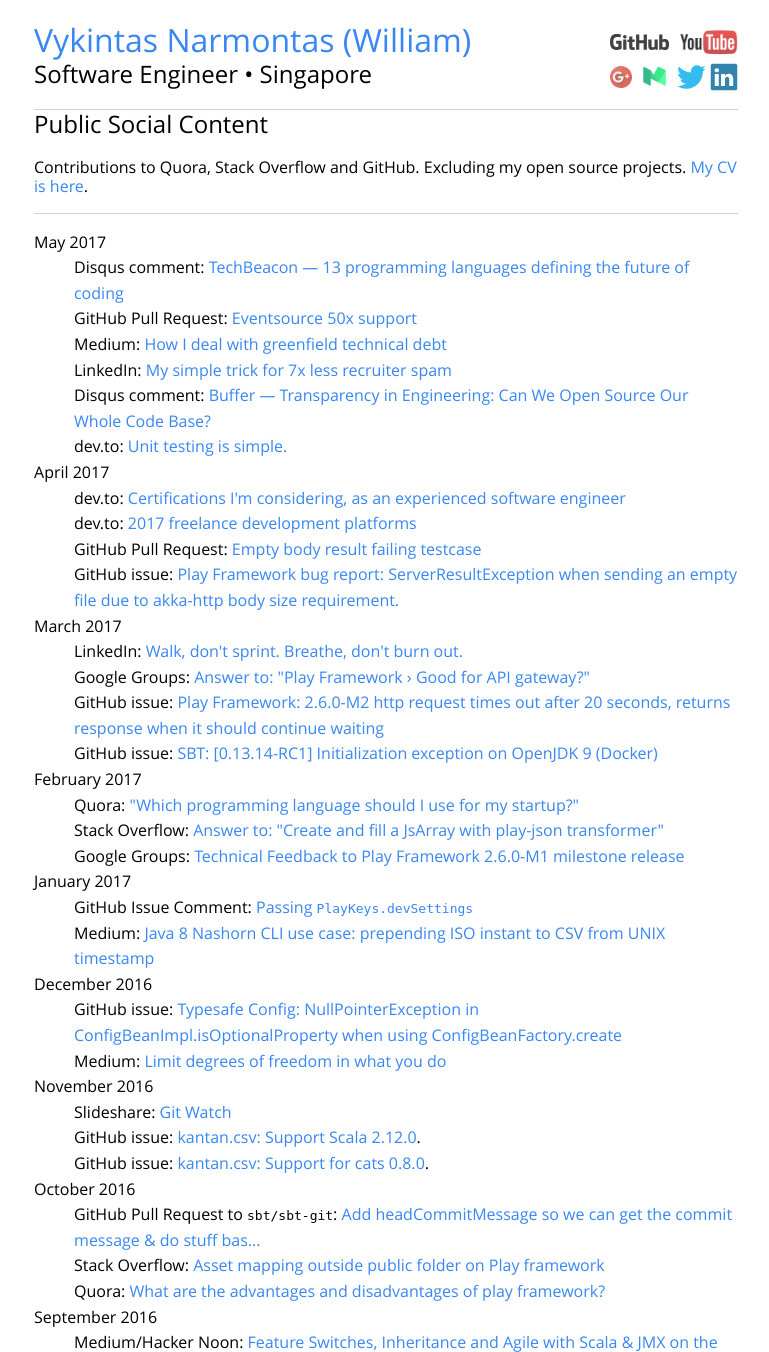
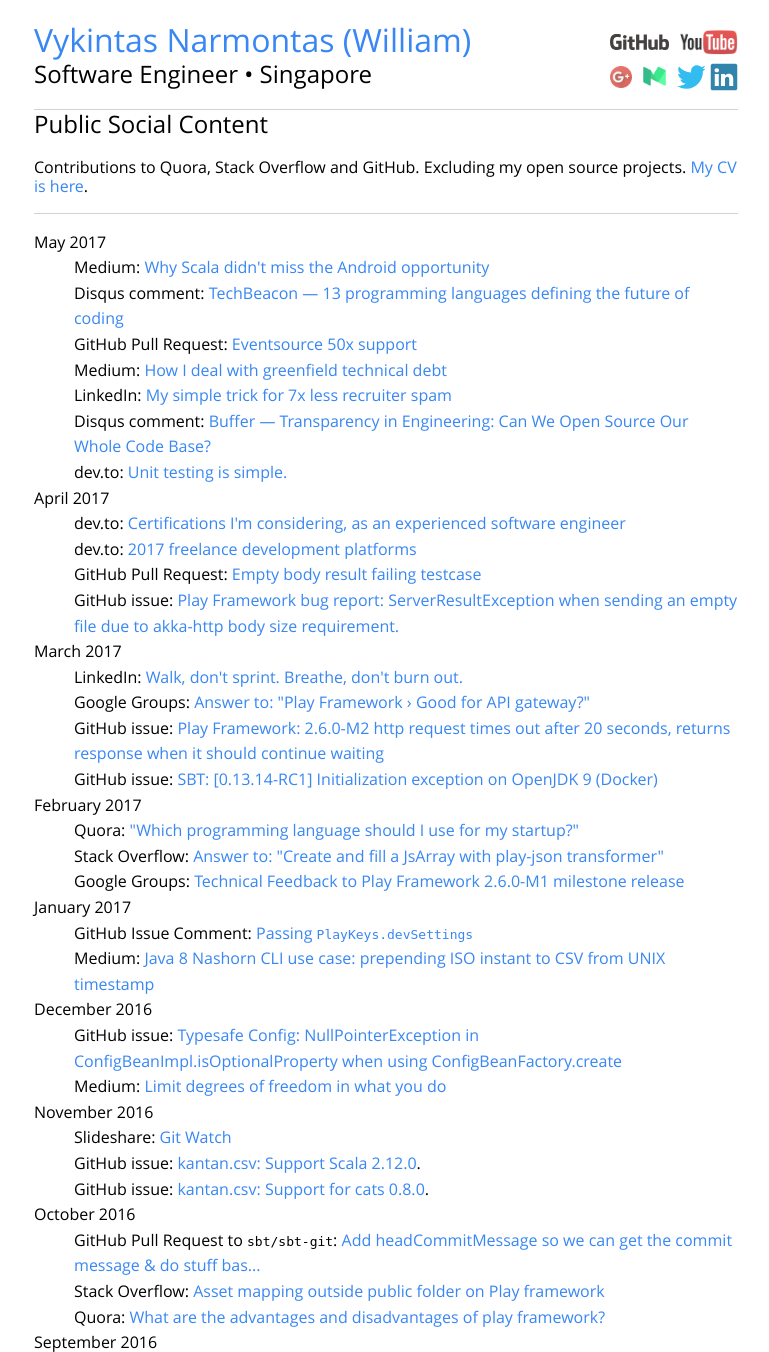
Before and after one commit to philicious/ScalaWilliam.com, a PHP site: page /content/ in a window 1280 px wide. Shown: the top 1352 px of the page, without its empty margins (254-1023 px from the left). Run offline with PHP 8.4, Linux system fonts and the light colour scheme.

Commit message:
Update index.php

```diff
--- a/content/index.php
+++ b/content/index.php
@@ -9,6 +9,7 @@
     </header>
     <dl>
       <dt>May 2017</dt>
+      <dd>Medium: <a href="https://medium.com/@ScalaWilliam/why-scala-didnt-miss-the-android-opportunity-92eaaf63c339">Why Scala didn't miss the Android opportunity</a></dd>
       <dd>Disqus comment: <a href="http://disq.us/p/1ink6mx">TechBeacon &mdash; 13 programming languages defining the future of coding</a></dd>
       <dd>GitHub Pull Request: <a href="https://github.com/EventSource/eventsource/pull/74">Eventsource 50x support</a></dd>
       <dd>Medium: <a href="https://medium.com/@ScalaWilliam/how-i-deal-with-greenfield-technical-debt-1a35be33dc71">How I deal with greenfield technical debt</a></dd>
```
